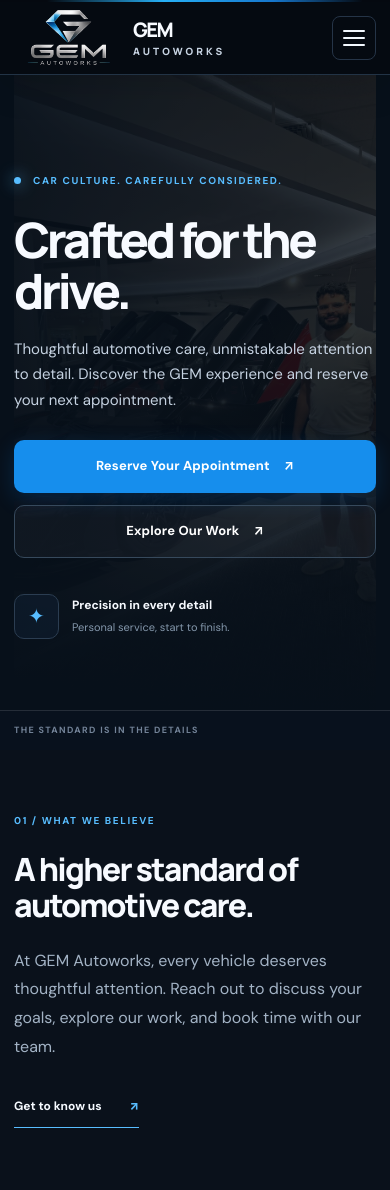
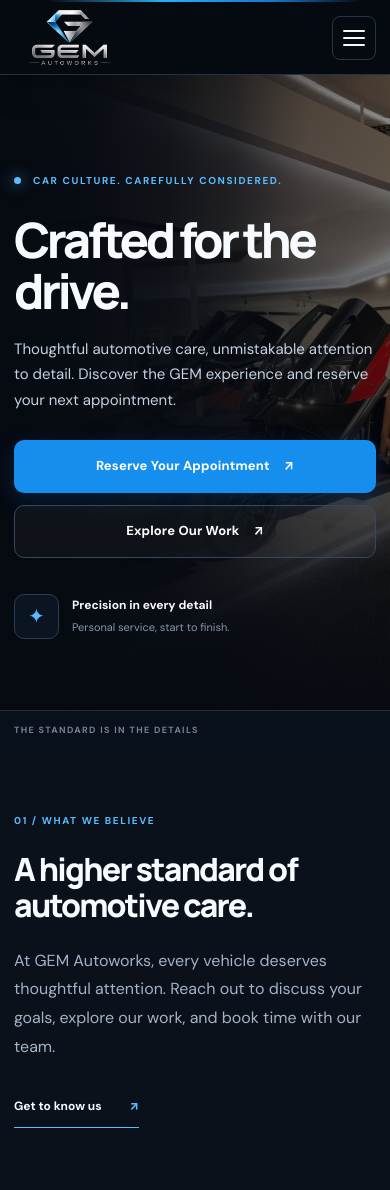
Before and after one commit to pierre-2005/gemautoworks, a FastAPI app: page / in a window 390 px wide. Shown: the top 1190 px of the page. Run offline with FastAPI, Linux system fonts and the light colour scheme; data comes from the database, SQL or seed files in the repository; data that the repository does not hold is empty; parts of the project's set-up code (start-up, migrations or seed data) failed here and were passed over.

Commit message:
Remove duplicated header wordmark and blend hero image into dark background

```diff
--- a/static/css/redesign.css
+++ b/static/css/redesign.css
@@ -275,3 +275,55 @@ label,small,p,blockquote{overflow-wrap:anywhere}
  html{scroll-behavior:auto}
  .btn:hover,.service-card:hover{transform:none}
 }
+
+/* V6 / polished hero image fade and original logo-only branding.
+   Extends the latest responsive design without replacing it. */
+.brand.brand-logo-only{min-width:0;gap:0}
+.brand.brand-logo-only img{display:block;width:134px;height:72px;object-fit:contain}
+.hero{background:#060a11;overflow:hidden}
+.hero-layout{position:relative;isolation:isolate}
+.hero-copy{position:relative;z-index:2}
+.hero-art{
+  position:absolute;inset:0 calc((min(100vw, 1260px) - 100vw)/2);
+  z-index:0;opacity:1;isolation:isolate;pointer-events:none
+}
+.hero-image{position:absolute;inset:0 0 0 30%;clip-path:none;overflow:hidden}
+.hero-image img{
+  width:100%;height:100%;object-fit:cover;object-position:55% 45%;
+  filter:brightness(.78) contrast(1.05) saturate(.9)
+}
+.hero-art-shade{
+  position:absolute;inset:0;pointer-events:none;
+  background:
+    linear-gradient(90deg,
+      #060a11 0%,#060a11 12%,rgba(6,10,17,.98) 24%,
+      rgba(6,10,17,.89) 35%,rgba(6,10,17,.64) 50%,
+      rgba(6,10,17,.28) 67%,rgba(6,10,17,.05) 84%,transparent 100%),
+    linear-gradient(0deg,rgba(6,10,17,.90),transparent 32%)
+}
+.hero-caption{display:none}
+@media(max-width:920px){
+  .brand.brand-logo-only img{width:122px;height:66px}
+  .hero-art{inset:0 -22px}
+  .hero-image{inset:0 -8% 0 17%}
+  .hero-art-shade{
+    background:
+      linear-gradient(90deg,#060a11 0%,rgba(6,10,17,.98) 15%,
+        rgba(6,10,17,.88) 32%,rgba(6,10,17,.65) 53%,
+        rgba(6,10,17,.28) 75%,rgba(6,10,17,.12) 100%),
+      linear-gradient(0deg,rgba(6,10,17,.95),transparent 51%)
+  }
+}
+@media(max-width:700px){
+  .brand.brand-logo-only img{width:112px;height:60px}
+  .hero-art{inset:0 -18px}
+  .hero-image{inset:0 -32% 0 9%}
+  .hero-image img{object-position:62% 45%}
+  .hero-art-shade{
+    background:
+      linear-gradient(90deg,#060a11 0%,rgba(6,10,17,.985) 22%,
+        rgba(6,10,17,.90) 43%,rgba(6,10,17,.73) 60%,
+        rgba(6,10,17,.38) 78%,rgba(6,10,17,.18) 100%),
+      linear-gradient(0deg,#060a11 0%,rgba(6,10,17,.50) 47%,transparent 100%)
+  }
+}
--- a/templates/base.html
+++ b/templates/base.html
@@ -11,7 +11,7 @@
   <link rel="preconnect" href="https://fonts.gstatic.com" crossorigin>
   <link href="https://fonts.googleapis.com/css2?family=DM+Sans:wght@400;500;600;700&family=Manrope:wght@400;500;600;700;800&display=swap" rel="stylesheet">
   <link rel="stylesheet" href="/static/css/site.css?v=4">
-  <link rel="stylesheet" href="/static/css/redesign.css?v=5">
+  <link rel="stylesheet" href="/static/css/redesign.css?v=6">
   <script defer src="/static/js/site.js?v=5"></script>
 </head>
 <body>
@@ -19,7 +19,7 @@
 <div class="top-line"></div>
 <header class="site-header" id="top">
   <div class="container header-inner">
-    <a href="/" class="brand brand-logo-only" aria-label="GEM Autoworks home" title="GEM Autoworks"><img src="/static/img/gem-logo.png" alt="GEM Autoworks logo"><span class="brand-word">GEM <small>AUTOWORKS</small></span></a>
+    <a href="/" class="brand brand-logo-only" aria-label="GEM Autoworks home" title="GEM Autoworks"><img src="/static/img/gem-logo.png" alt="GEM Autoworks logo"></a>
     <button class="menu-toggle" type="button" aria-controls="main-nav" aria-expanded="false" aria-label="Open navigation menu"><span></span><span></span><span></span></button>
     <nav class="nav" id="main-nav" aria-label="Main menu">
       <a href="/" {% if request.url.path=='/' %}aria-current="page"{% endif %}>Home</a>
```
Also changed, not shown: tests/test_site.py (+2 -1 lines).
